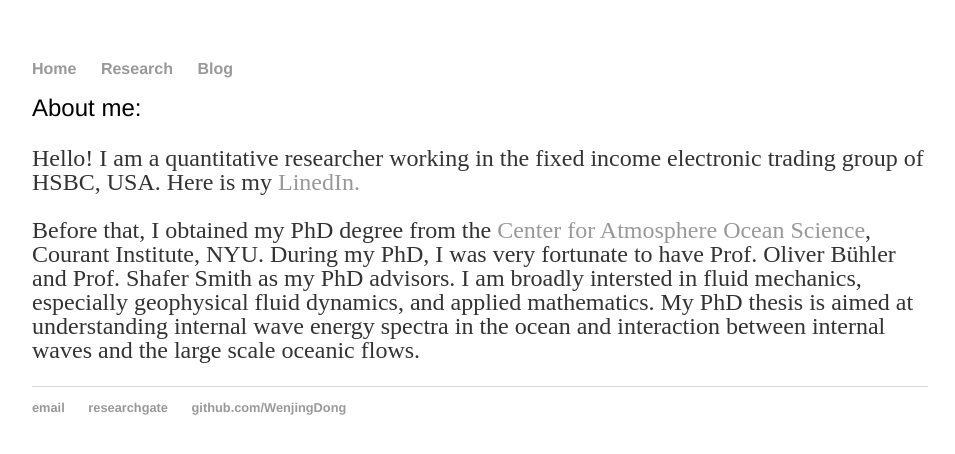
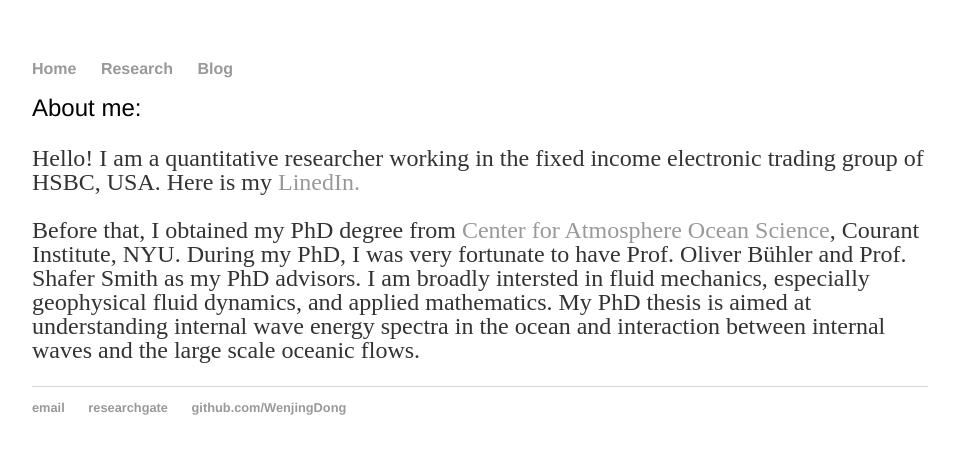
Before and after one commit to WenjingDong/Personal-Webpage, a Jekyll site: the page built from index.html, in a window 1280 px wide. Shown: the top 454 px of the page, without its empty margins (160-1115 px from the left). Built offline with Jekyll 4.4.1, drawn with Linux system fonts in a browser that asks for light colours.

Commit message:
Update index.html

```diff
--- a/index.html
+++ b/index.html
@@ -5,7 +5,7 @@
 <div class="blurb">
 	<h1>About me:</h1>
         <p>Hello! I am a quantitative researcher working in the fixed income electronic trading group of HSBC, USA. Here is my <a href="https://www.linkedin.com/in/wenjing-dong-5953a1194/">LinedIn.</a> </p>
-	<p>Before that, I obtained my PhD degree from the <a href="https://caos.cims.nyu.edu/dynamic/">Center for Atmosphere Ocean Science</a>, Courant Institute, NYU. During my PhD, I was very fortunate to have Prof. Oliver Bühler and Prof. Shafer Smith as my PhD advisors. I am broadly intersted in fluid mechanics, especially geophysical fluid dynamics, and applied mathematics. My PhD thesis is aimed at understanding internal wave energy spectra in the ocean and interaction between internal waves and the large scale oceanic flows.</p>
+	<p>Before that, I obtained my PhD degree from  <a href="https://caos.cims.nyu.edu/dynamic/">Center for Atmosphere Ocean Science</a>, Courant Institute, NYU. During my PhD, I was very fortunate to have Prof. Oliver Bühler and Prof. Shafer Smith as my PhD advisors. I am broadly intersted in fluid mechanics, especially geophysical fluid dynamics, and applied mathematics. My PhD thesis is aimed at understanding internal wave energy spectra in the ocean and interaction between internal waves and the large scale oceanic flows.</p>
 
 
 
```
